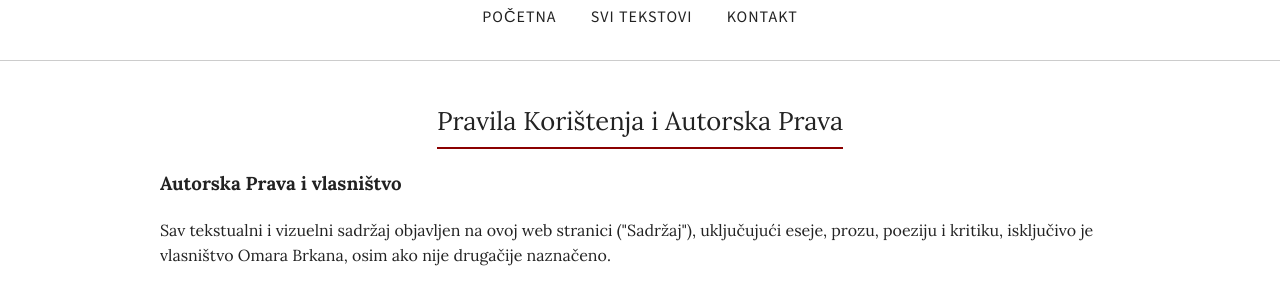
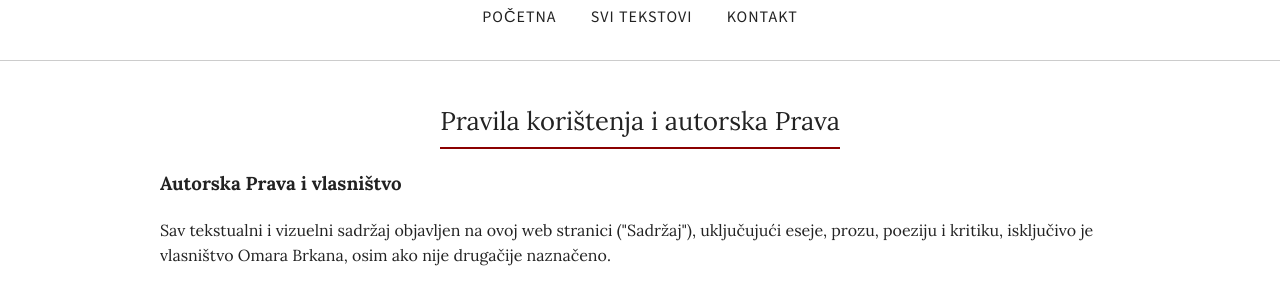
Before and after one commit to omarbrkan/omarbrkan.github.io, a Jekyll site: the page built from pravila.html, in a window 1280 px wide. Shown: the part 220-511 px from the top of the page. Built offline with Jekyll 4.4.1, drawn with Linux system fonts in a browser that asks for light colours.

```diff
--- a/pravila.html
+++ b/pravila.html
@@ -1,6 +1,6 @@
 ---
 layout: page
-title: Pravila Korištenja i Autorska Prava
+title: Pravila korištenja i autorska Prava
 permalink: /pravila
 ---
 
```
